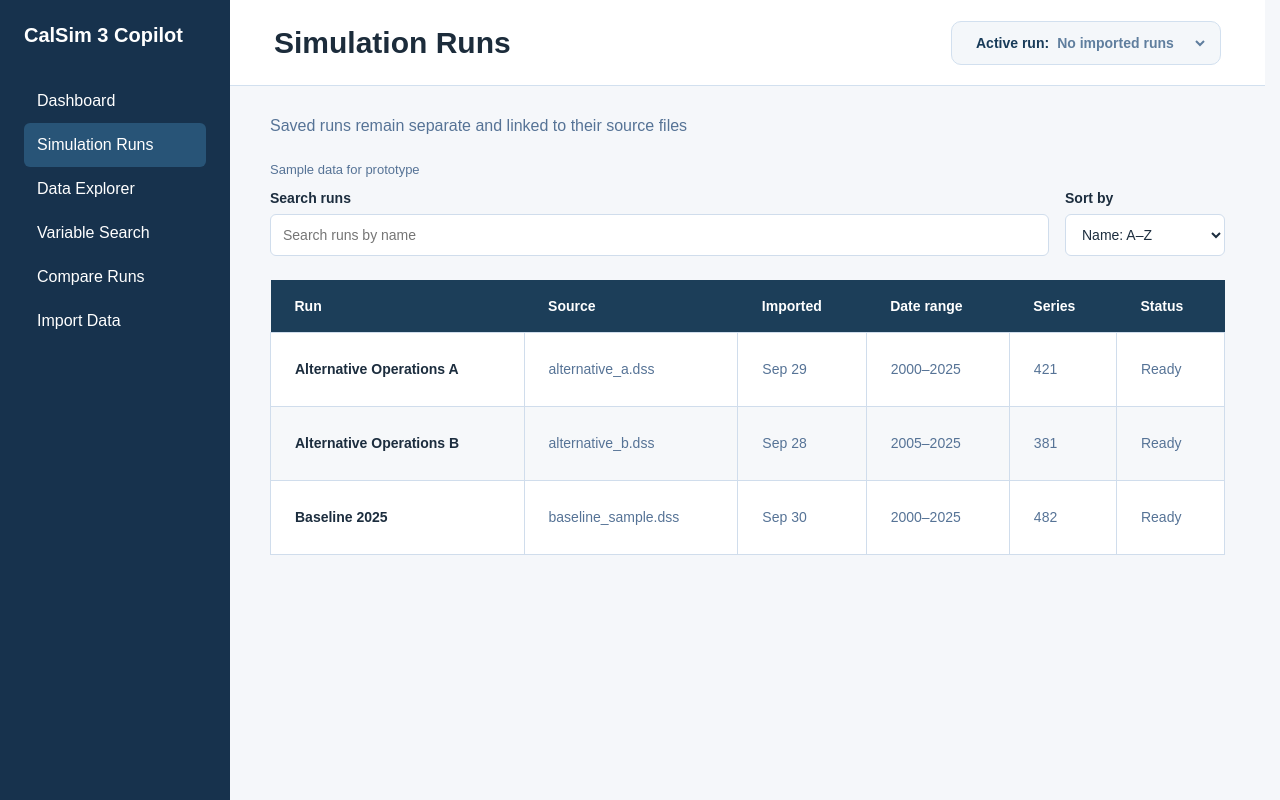
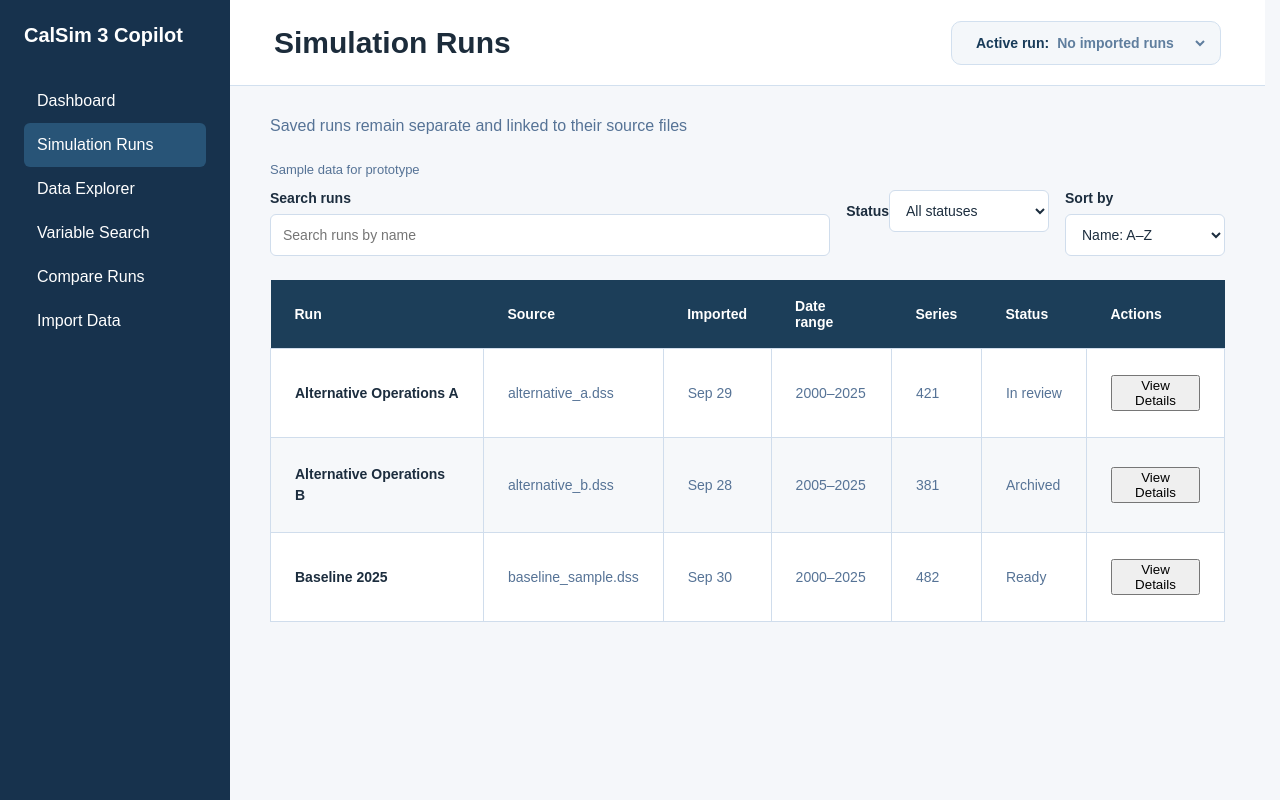
Before and after one commit to SantiagoAlvarado3377/calsim3, a React app in the folder frontend/: page / in a window 1280 px wide. Both pictures are taken after a click on the button "Simulation Runs". Built offline with nearby package versions, Linux system fonts and the light colour scheme; the HTML template or start-up script is replaced by a standard one.

Commit message:
Update SimulationRuns.jsx
SCRUM 187, SCRUM 191

```diff
--- a/frontend/src/pages/SimulationRuns.jsx
+++ b/frontend/src/pages/SimulationRuns.jsx
@@ -5,22 +5,31 @@ import './SimulationRuns.css';
 // Figma sample data for SCRUM-135. No file import or backend connection yet.
 const sampleRuns = [
   { id: 'baseline-2025', name: 'Baseline 2025', source: 'baseline_sample.dss', imported: 'Sep 30', dateRange: '2000–2025', series: 482, status: 'Ready' },
-  { id: 'alternative-a', name: 'Alternative Operations A', source: 'alternative_a.dss', imported: 'Sep 29', dateRange: '2000–2025', series: 421, status: 'Ready' },
-  { id: 'alternative-b', name: 'Alternative Operations B', source: 'alternative_b.dss', imported: 'Sep 28', dateRange: '2005–2025', series: 381, status: 'Ready' },
+  { id: 'alternative-a', name: 'Alternative Operations A', source: 'alternative_a.dss', imported: 'Sep 29', dateRange: '2000–2025', series: 421, status: 'In review' },
+  { id: 'alternative-b', name: 'Alternative Operations B', source: 'alternative_b.dss', imported: 'Sep 28', dateRange: '2005–2025', series: 381, status: 'Archived' },
 ];
 
 function SimulationRuns({ runs = sampleRuns }) {
   const [search, setSearch] = useState('');
   const [sortOrder, setSortOrder] = useState('asc');
+  const [statusFilter, setStatusFilter] = useState('all');
+  const [selectedRunId, setSelectedRunId] = useState(null);
 
   const searchText = search.trim().toLowerCase();
-
+  const statuses = [...new Set(runs.map(run => run.status).filter(Boolean))]
+    .sort((a, b) => a.localeCompare(b));
   const displayedRuns = runs
     .filter(run => run.name.toLowerCase().includes(searchText))
-    .sort((a, b) => {
+    .filter(run => statusFilter === 'all' || run.status === statusFilter)
+    .toSorted((a, b) => {
       const comparison = a.name.toLowerCase().localeCompare(b.name.toLowerCase());
       return sortOrder === 'asc' ? comparison : -comparison;
     });
+  const selectedRun = runs.find(run => run.id === selectedRunId);
+
+  function closeDetails() {
+    setSelectedRunId(null);
+  }
 
   return (
     <main className="simulation-runs" aria-labelledby="simulation-runs-title">
@@ -41,6 +50,18 @@ function SimulationRuns({ runs = sampleRuns }) {
             />
           </div>
 
+          <div className="simulation-runs-filter">
+            <label htmlFor="run-status">Status</label>
+            <select
+              id="run-status"
+              value={statusFilter}
+              onChange={event => setStatusFilter(event.target.value)}
+            >
+              <option value="all">All statuses</option>
+              {statuses.map(status => <option key={status} value={status}>{status}</option>)}
+            </select>
+          </div>
+
           <div className="simulation-runs-sort">
             <label htmlFor="run-sort">Sort by</label>
             <select
@@ -54,6 +75,7 @@ function SimulationRuns({ runs = sampleRuns }) {
           </div>
         </div>
 
+        <div className={`simulation-runs-layout${selectedRun ? ' simulation-runs-layout--details-open' : ''}`}>
           <div className="simulation-runs-table-wrap" role="region" aria-label="Saved simulation runs" tabIndex={0}>
             <table className="simulation-runs-table">
               <caption>Saved simulation runs</caption>
@@ -65,6 +87,7 @@ function SimulationRuns({ runs = sampleRuns }) {
                   <th scope="col">Date range</th>
                   <th scope="col">Series</th>
                   <th scope="col">Status</th>
+                  <th scope="col"><span className="simulation-runs-visually-hidden">Actions</span></th>
                 </tr>
               </thead>
               <tbody>
@@ -76,21 +99,53 @@ function SimulationRuns({ runs = sampleRuns }) {
                     <td>{run.dateRange}</td>
                     <td>{run.series}</td>
                     <td>{run.status}</td>
+                    <td className="simulation-runs-action-cell">
+                      <button
+                        type="button"
+                        className="simulation-runs-details-trigger"
+                        aria-label={`View details for ${run.name}`}
+                        aria-pressed={selectedRunId === run.id}
+                        onClick={() => setSelectedRunId(run.id)}
+                      >
+                        View Details
+                      </button>
+                    </td>
                   </tr>
                 ))}
                 {displayedRuns.length === 0 && (
                   <tr>
-                  <td colSpan={6}>
-                    <span role="status">
-                      {searchText
-                        ? 'No matching runs found.'
-                        : 'No saved simulation runs yet.'}
-                    </span>
+                    <td colSpan={7}>
+                      <span role="status">No matching runs found.</span>
                     </td>
                   </tr>
                 )}
               </tbody>
             </table>
+          </div>
+
+          {selectedRun && (
+            <aside className="simulation-runs-details" aria-labelledby="run-details-title">
+              <div className="simulation-runs-details-heading">
+                <h2 id="run-details-title">Run details</h2>
+                <button
+                  type="button"
+                  className="simulation-runs-details-close"
+                  onClick={closeDetails}
+                  aria-label="Close run details"
+                >
+                  <span aria-hidden="true">×</span>
+                </button>
+              </div>
+              <dl className="simulation-runs-details-list">
+                <div><dt>Name</dt><dd>{selectedRun.name}</dd></div>
+                <div><dt>Source file</dt><dd>{selectedRun.source || '—'}</dd></div>
+                <div><dt>Imported date</dt><dd>{selectedRun.imported || '—'}</dd></div>
+                <div><dt>Date range</dt><dd>{selectedRun.dateRange || '—'}</dd></div>
+                <div><dt>Series count</dt><dd>{selectedRun.series ?? '—'}</dd></div>
+                <div><dt>Status</dt><dd>{selectedRun.status || '—'}</dd></div>
+              </dl>
+            </aside>
+          )}
         </div>
       </div>
     </main>
```
Lines whose indentation alone changed are shown as unchanged.
